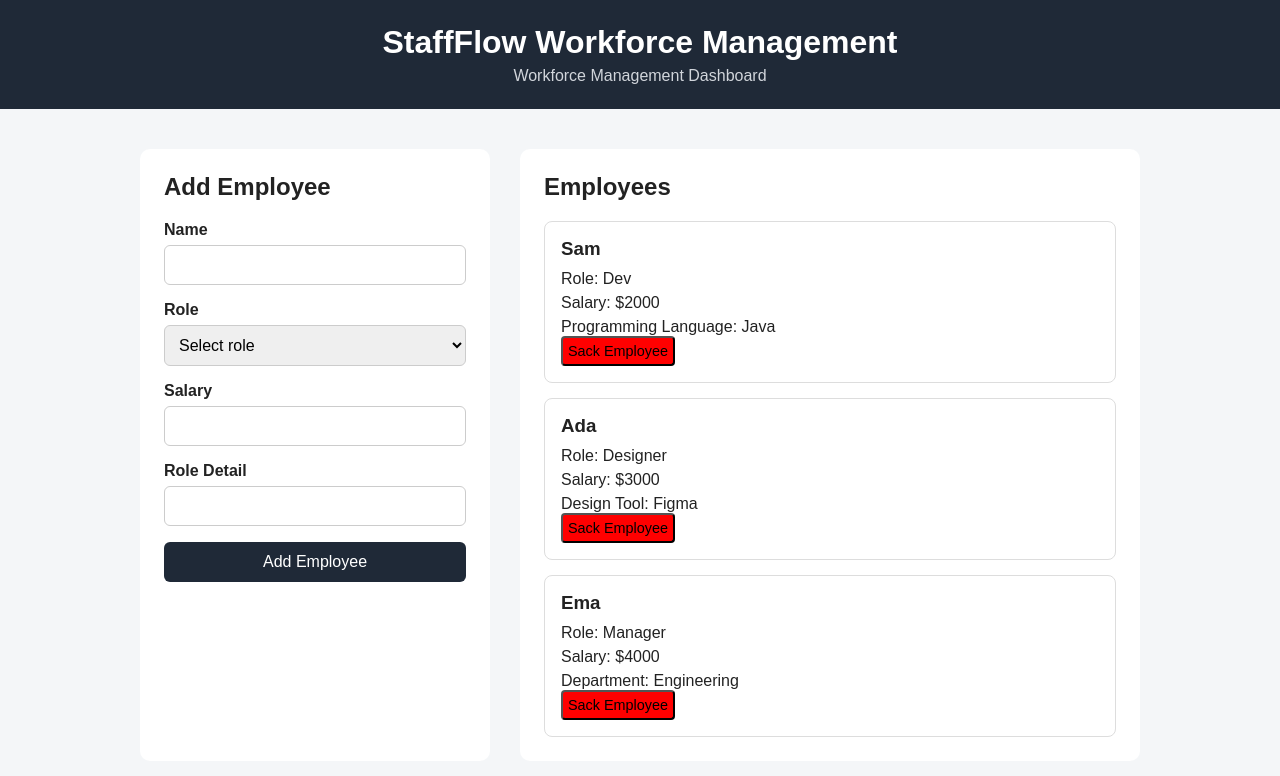
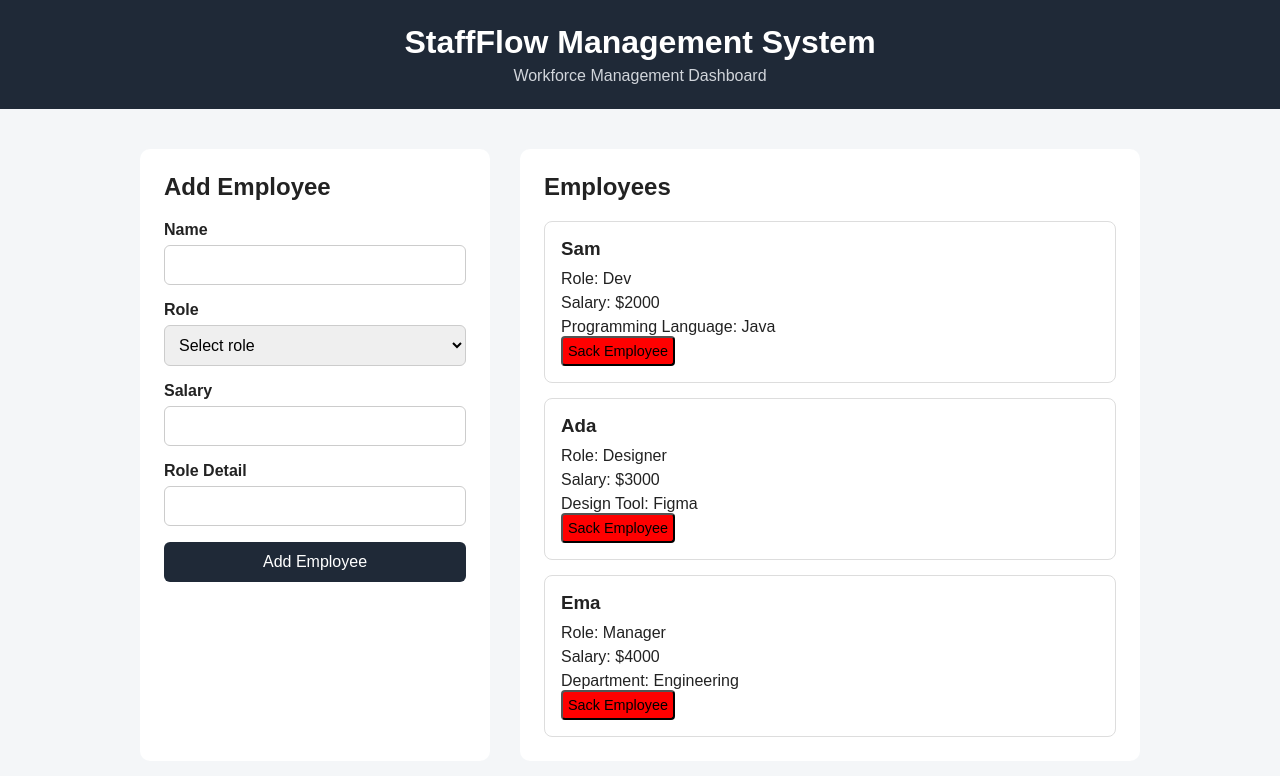
Before and after one commit to cyrilalfred317/StaffFlow, a website built with Vite: page Index.html in a window 1280 px wide. Built offline with nearby package versions, Linux system fonts and the light colour scheme.

Commit message:
Change heading on master

```diff
--- a/Index.html
+++ b/Index.html
@@ -10,7 +10,7 @@
   <body>
     <!--Staffflow main branch update-->
     <header>
-      <h1>StaffFlow Workforce Management</h1>
+      <h1>StaffFlow Management System</h1>
       <p>Workforce Management Dashboard</p>
     </header>
 
```
